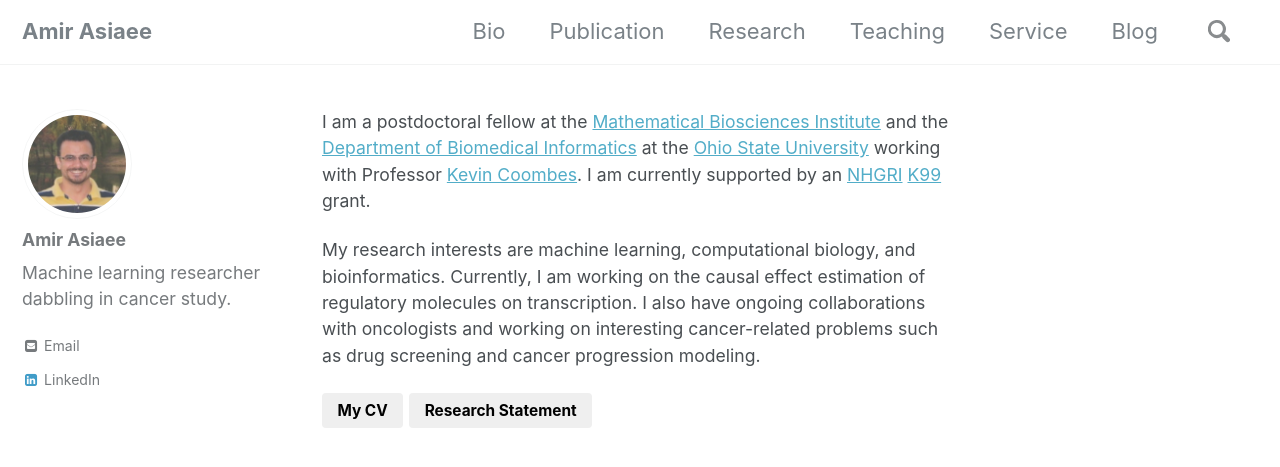
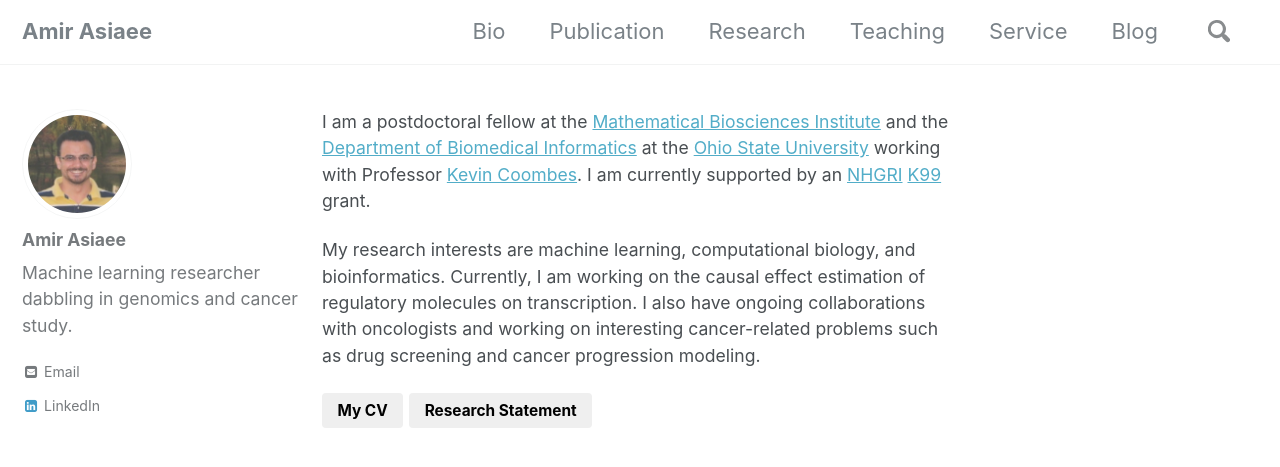
Before and after one commit to aasiaeet/aasiaeet.github.io, a Jekyll site: the page built from index.html, in a window 1280 px wide and 900 px high. Shown: the top 467 px of the window. Built offline with Jekyll 4.4.1, drawn with Linux system fonts in a browser that asks for light colours; nearby versions of some CDN libraries; the list of posts is cut into pages by our own code.

Commit message:
bio in config is updated.

```diff
--- a/_config.yml
+++ b/_config.yml
@@ -70,7 +70,7 @@ analytics:
 author:
   name             : "Amir Asiaee"
   avatar           : "/assets/images/shot.jpg"
-  bio              : "Machine learning researcher dabbling in cancer study."
+  bio              : "Machine learning researcher dabbling in genomics and cancer study."
   location         : #"MBI, Ohio State University"
   email            : asiaeetaheri.1@osu.edu
   uri              :
```
